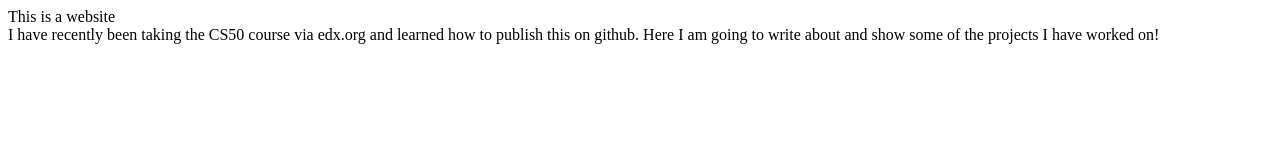
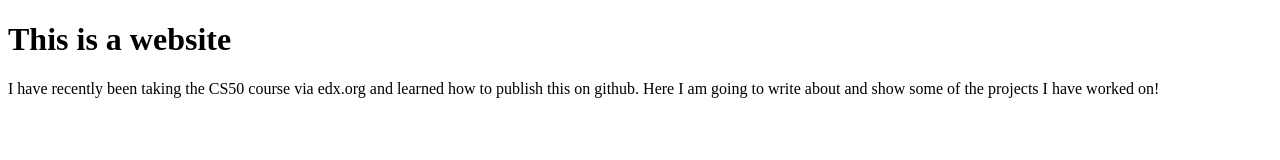
Before and after one commit to dlonestar9000/dlonestar9000.github.io, a plain HTML site: page index.html in a window 1280 px wide. Drawn offline with Linux system fonts and the light colour scheme.

Commit message:
Update index.html

```diff
--- a/index.html
+++ b/index.html
@@ -1,7 +1,7 @@
 <!DOCTYPE html>
 
 <header>
-This is a website
+<h1>This is a website<h1>
 </header>
 
 <body>
```
